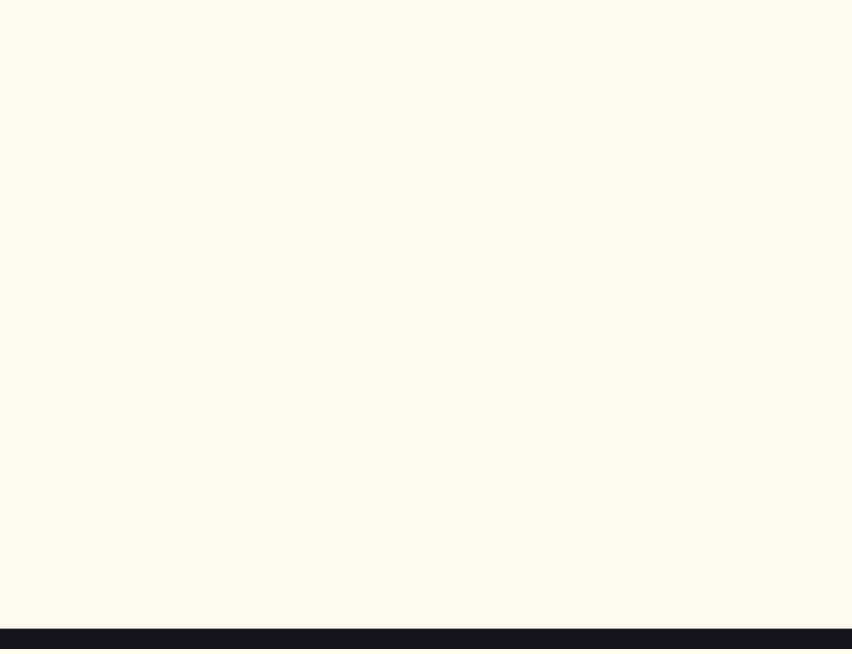
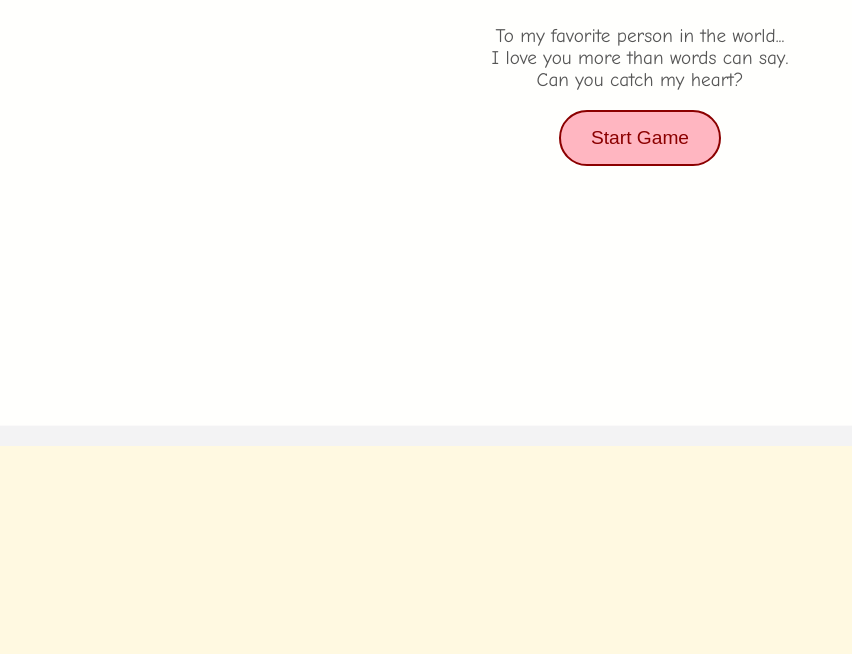
Before and after one commit to rafayidriss18-creator/catch-my-heart, a plain HTML site: page index.html in a window 1280 px wide. Shown: the part 354-1008 px from the top of the page, without its empty margins (0-852 px from the left). After the commit the page ends 804 px from the top, so only its background shows below. Drawn offline with nearby package versions, Linux system fonts and the light colour scheme; animation ran at ten frames a second.

Commit message:
Refactor CSS styles for improved design
Updated styles for body, buttons, and game UI elements.

```diff
--- a/style.css
+++ b/style.css
@@ -1,29 +1,24 @@
 body {
-    margin: 0;
-    overflow: hidden;
-    background-color: #fffaf0; /* Light Yellow tint */
-    font-family: 'Segoe UI', Tahoma, Geneva, Verdana, sans-serif;
-    touch-action: none;
+    margin: 0; background: #FFF9E1; /* Light Yellow */
+    font-family: 'Comic Sans MS', cursive; overflow: hidden; touch-action: none;
 }
 
-#game-ui {
-    position: absolute;
-    top: 20px;
-    width: 100%;
-    text-align: center;
-    pointer-events: none;
+#start-screen, #love-letter {
+    position: absolute; inset: 0; background: rgba(255, 255, 255, 0.95);
+    display: flex; flex-direction: column; align-items: center; justify-content: center;
+    z-index: 100; padding: 20px; text-align: center;
 }
 
-#level-title { color: #d63384; margin-bottom: 5px; }
-#instruction { color: #555; }
+h1, h2 { color: #8B0000; } /* Dark Red */
+p { color: #555; font-size: 1.2rem; }
 
 button {
-    pointer-events: auto;
-    background: #ffb6c1; /* Baby Pink */
-    border: none;
-    padding: 10px 20px;
-    border-radius: 20px;
-    color: white;
-    font-weight: bold;
-    cursor: pointer;
+    background: #FFB6C1; border: 2px solid #8B0000; padding: 15px 30px;
+    border-radius: 50px; font-size: 1.2rem; color: #8B0000; cursor: pointer;
+    transition: transform 0.2s; pointer-events: auto;
 }
+
+button:active { transform: scale(0.9); }
+
+#game-ui { position: absolute; top: 10px; width: 100%; pointer-events: none; text-align: center; }
+#header { background: rgba(255, 182, 193, 0.3); padding: 10px; border-radius: 20px; display: inline-block; }
```
